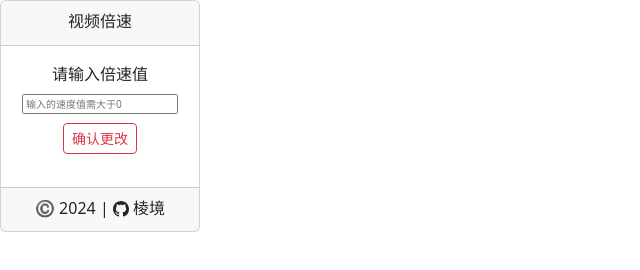
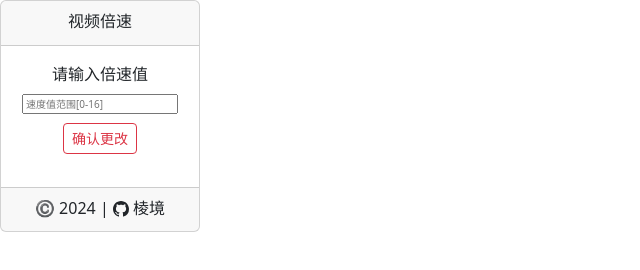
Before and after one commit to superlovelace/speed-player-plugin, a browser extension: page index.html in a window 1280 px wide. Shown: the full height of the page, 0-640 px from the left. Drawn offline with Linux system fonts and the light colour scheme.

Commit message:
补充倍速范围限制说明

```diff
--- a/index.html
+++ b/index.html
@@ -31,7 +31,7 @@
 		  <div class="card-body h-50 mb-2">
 
 			  <label for="speedNum" class="pb-2">请输入倍速值</label>
-			  <input id="speedNum" class="mb-2" type="text" name="speed" list="nums" placeholder="输入的速度值需大于0" required/>
+			  <input id="speedNum" class="mb-2" type="text" name="speed" list="nums" placeholder="速度值范围[0-16]" required/>
 				<datalist id="nums">
 					<option value="1">1倍速</option>
 					<option value="1.25">1.25倍速</option>
```
